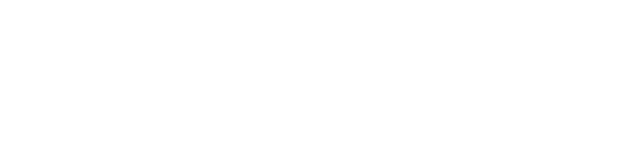
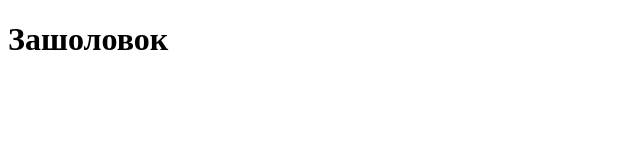
Before and after one commit to thesemeiev/test, a plain HTML site: page index.html in a window 1280 px wide. Shown: the whole page, without its empty margins (0-640 px from the left). Drawn offline with Linux system fonts and the light colour scheme.

Commit message:
Update index.html

```diff
--- a/index.html
+++ b/index.html
@@ -7,6 +7,7 @@
   <title>Document</title>
 </head>
 <body>
+  <h1>Зашоловок</h1>
 
 </body>
 </html>
```
